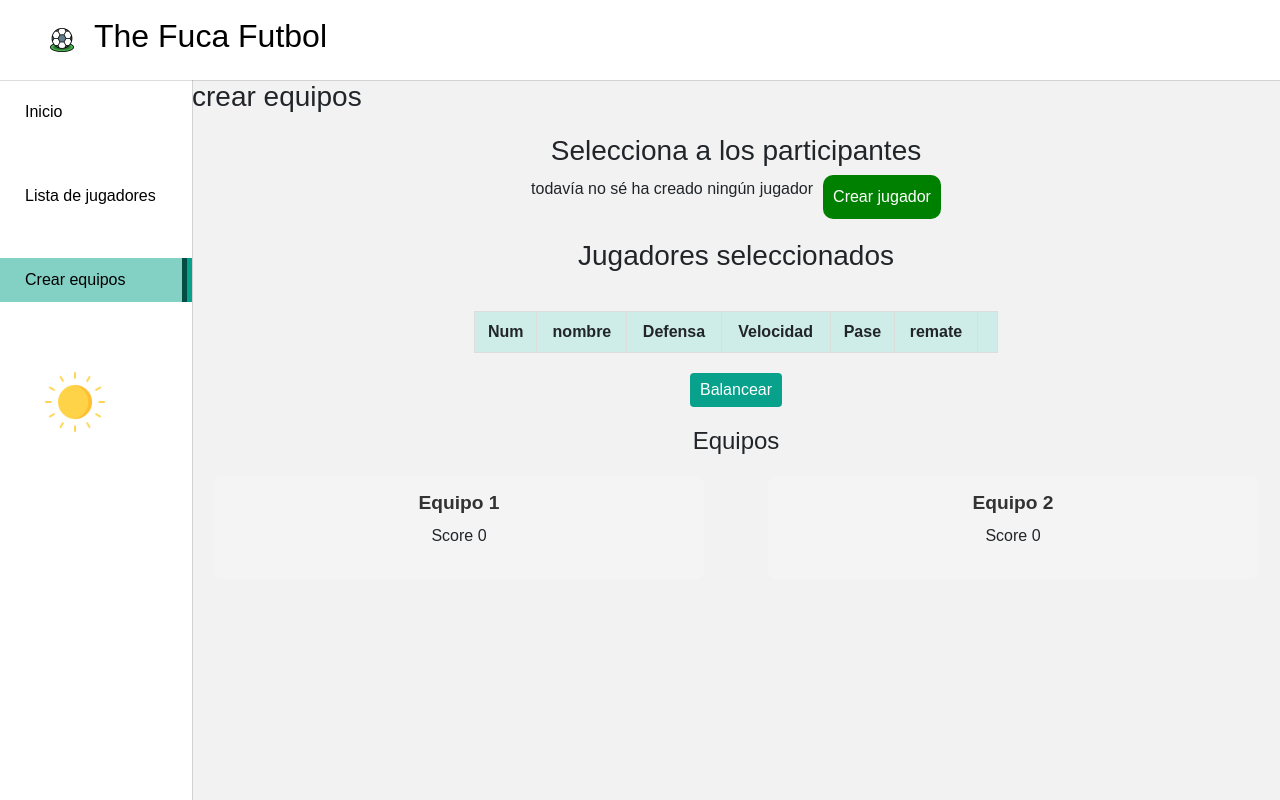
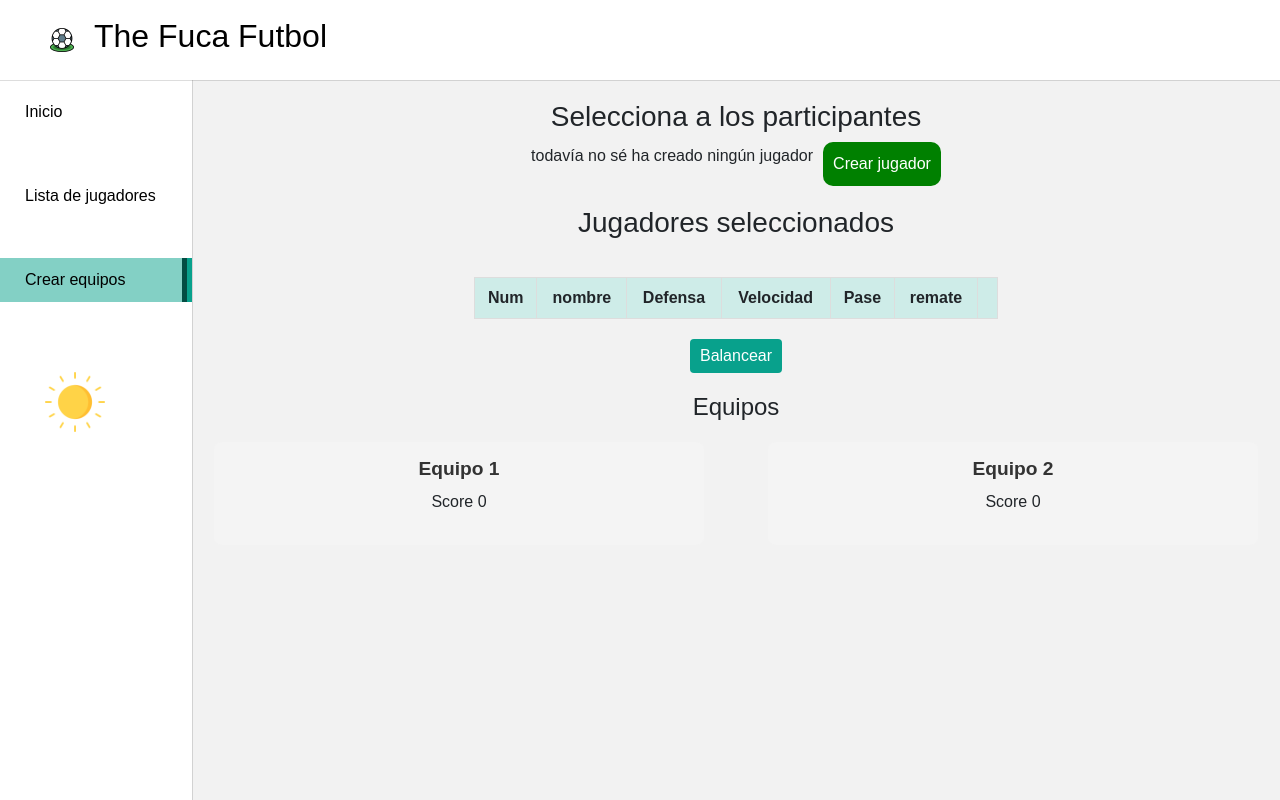
Before and after one commit to FacundoCaamano/The-Fuca-Futbol, a React (Vite) app: page /teams in a window 1280 px wide. Built offline with nearby package versions, Linux system fonts and the light colour scheme.

Commit message:
arreglando bug

```diff
--- a/src/components/dashboard/modal/ModalComponent.tsx
+++ b/src/components/dashboard/modal/ModalComponent.tsx
@@ -94,7 +94,7 @@
                                 </div>
                             </div>
                         <div className="modal-footer">
-                            <button  className="btn btn-success" data-bs-dismiss="modal">Cerrar</button>
+                            <button type='button' className="btn btn-success" data-bs-dismiss="modal" >Cerrar</button>
                             <button type='submit' className="btn btn-success" >Crear</button>
                          </div>
                         </form>
--- a/src/components/teams/TeamsComponent.tsx
+++ b/src/components/teams/TeamsComponent.tsx
@@ -13,7 +13,7 @@
 
     return(
         <>
-             <h3>crear equipos</h3>
+
             <div className="players">
             <h3>Selecciona a los participantes</h3>
             {
```
